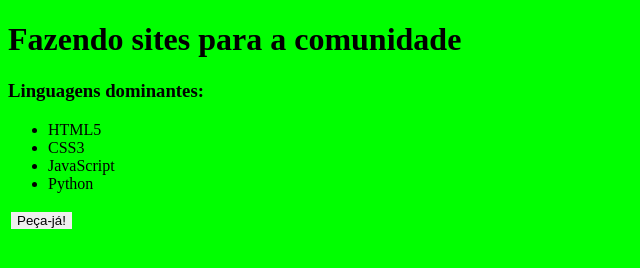
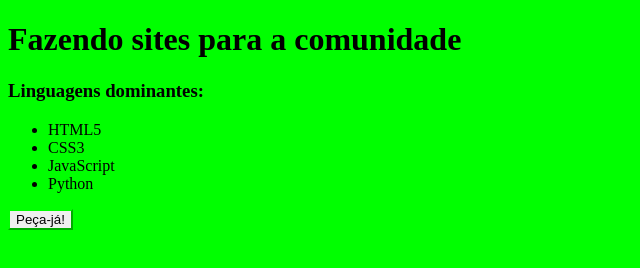
Before and after one commit to Nathan-js458/nathan-js458.github.io, a plain HTML site: page index.html in a window 1280 px wide. Shown: the full height of the page, 0-640 px from the left. Drawn offline with Linux system fonts and the light colour scheme.

Commit message:
Update style.css

```diff
--- a/style.css
+++ b/style.css
@@ -7,5 +7,5 @@ h1, h3 {
 }
 
 button {
-  border: solid lime;
+  border-color: lime;
 }
```
